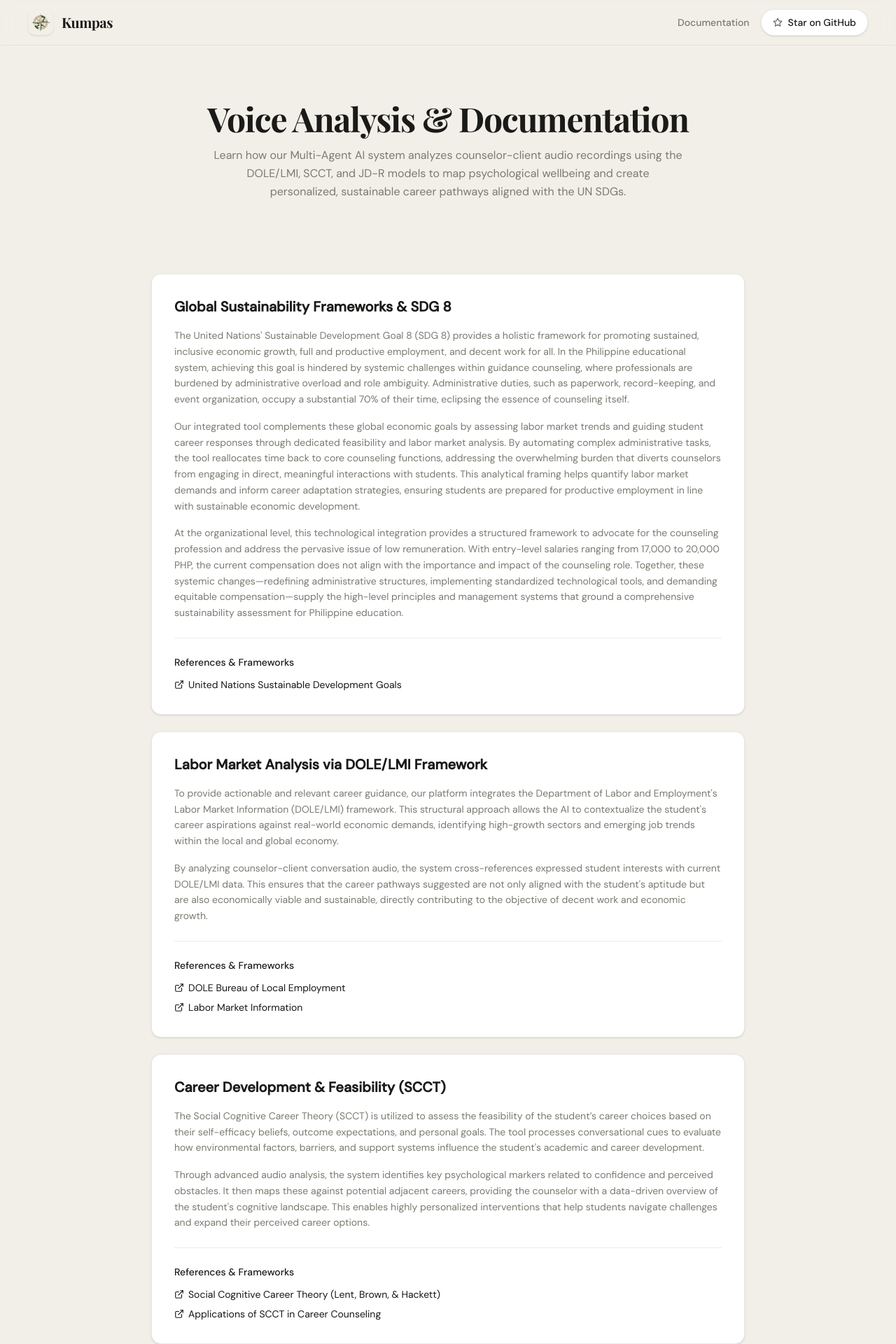
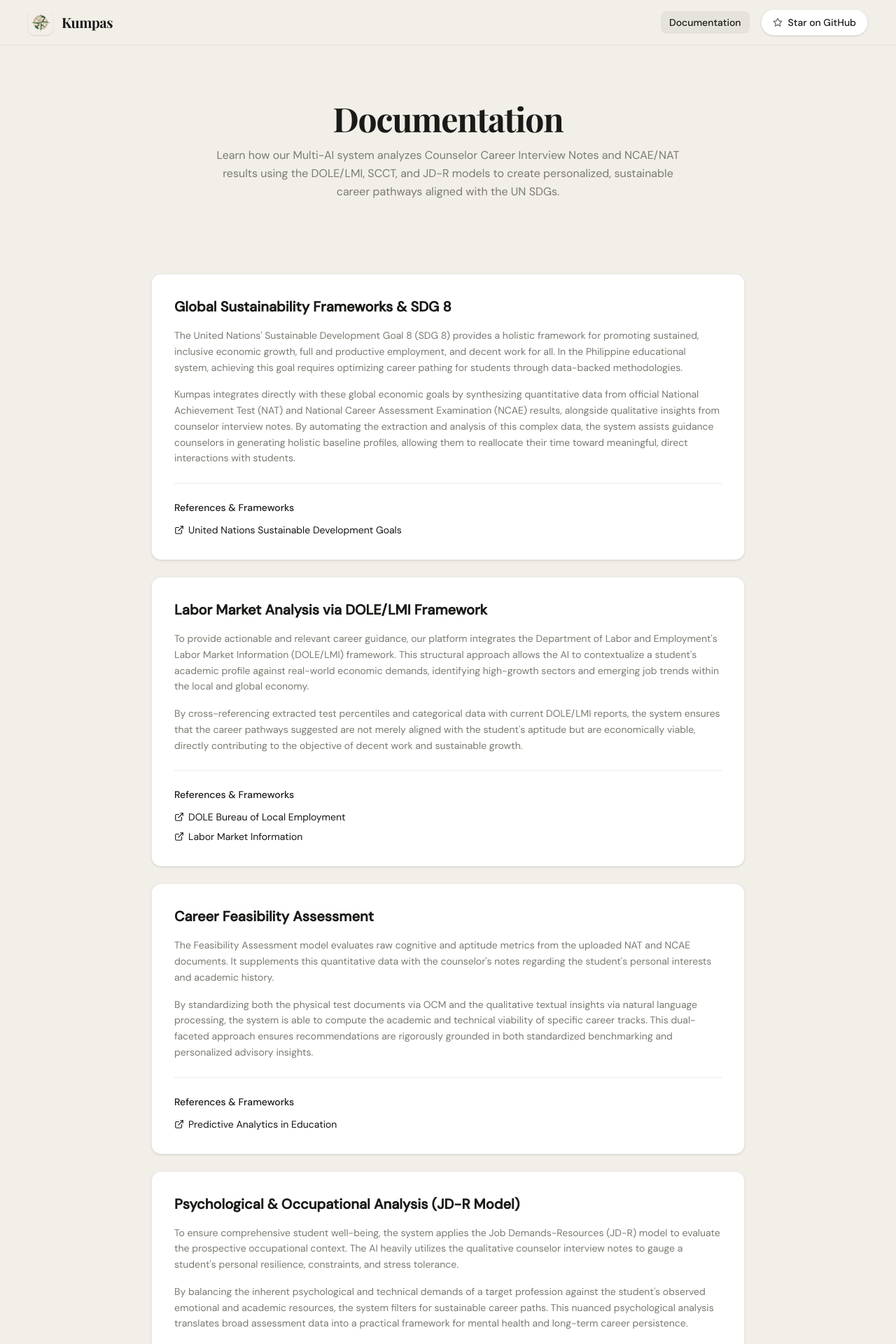
Before and after one commit to jermochi/kumpas, a Next.js app: page /documentation in a window 1280 px wide. Shown: the top 1920 px of the page at 70% size. Built offline with nearby package versions, Linux system fonts and the light colour scheme.

Commit message:
Modified readme to add screenshots of the application.\nRevised the documentation page based on the new flow of the app. Added visual toggle functionality to documentation button.

```diff
--- a/src/app/documentation/page.tsx
+++ b/src/app/documentation/page.tsx
@@ -9,10 +9,10 @@ export default function DocumentationPage() {
       {/* Page Header */}
       <header className="px-6 py-12 md:py-20 flex flex-col items-center">
         <h1 className="font-heading text-3xl font-bold tracking-tight text-ink sm:text-4xl md:text-5xl text-center">
-          Voice Analysis & Documentation
+          Documentation
         </h1>
         <p className="mt-4 max-w-2xl text-center text-sm text-muted-text sm:text-base leading-relaxed">
-          Learn how our Multi-Agent AI system analyzes counselor-client audio recordings using the DOLE/LMI, SCCT, and JD-R models to map psychological wellbeing and create personalized, sustainable career pathways aligned with the UN SDGs.
+          Learn how our Multi-AI system analyzes Counselor Career Interview Notes and NCAE/NAT results using the DOLE/LMI, SCCT, and JD-R models to create personalized, sustainable career pathways aligned with the UN SDGs.
         </p>
       </header>
 
--- a/src/components/navigation/nav-links.tsx
+++ b/src/components/navigation/nav-links.tsx
@@ -1,12 +1,21 @@
+"use client";
+
 import Link from "next/link";
+import { usePathname } from "next/navigation";
 
 export default function NavLinks() {
+    const pathname = usePathname();
+    const isDocPage = pathname === "/documentation";
+
     return (
         <div className="flex items-center gap-2 md:gap-4">
             {/* to be linked to documentation page*/}
             <Link
                 href="/documentation"
-                className="text-sm font-medium text-muted-text transition-colors hover:text-ink"
+                className={`transition-colors flex items-center justify-center rounded-md px-3 py-1.5 text-sm font-medium ${isDocPage
+                    ? "bg-black/5 text-ink"
+                    : "text-muted-text hover:bg-black/5 hover:text-ink"
+                    }`}
             >
                 Documentation
             </Link>
--- a/src/data/documentation/content.ts
+++ b/src/data/documentation/content.ts
@@ -8,9 +8,8 @@ export const documentationContent: DocumentationSectionType[] = [
   {
     title: "Global Sustainability Frameworks & SDG 8",
     paragraphs: [
-      "The United Nations' Sustainable Development Goal 8 (SDG 8) provides a holistic framework for promoting sustained, inclusive economic growth, full and productive employment, and decent work for all. In the Philippine educational system, achieving this goal is hindered by systemic challenges within guidance counseling, where professionals are burdened by administrative overload and role ambiguity. Administrative duties, such as paperwork, record-keeping, and event organization, occupy a substantial 70% of their time, eclipsing the essence of counseling itself.",
-      "Our integrated tool complements these global economic goals by assessing labor market trends and guiding student career responses through dedicated feasibility and labor market analysis. By automating complex administrative tasks, the tool reallocates time back to core counseling functions, addressing the overwhelming burden that diverts counselors from engaging in direct, meaningful interactions with students. This analytical framing helps quantify labor market demands and inform career adaptation strategies, ensuring students are prepared for productive employment in line with sustainable economic development.",
-      "At the organizational level, this technological integration provides a structured framework to advocate for the counseling profession and address the pervasive issue of low remuneration. With entry-level salaries ranging from 17,000 to 20,000 PHP, the current compensation does not align with the importance and impact of the counseling role. Together, these systemic changes—redefining administrative structures, implementing standardized technological tools, and demanding equitable compensation—supply the high-level principles and management systems that ground a comprehensive sustainability assessment for Philippine education."
+      "The United Nations' Sustainable Development Goal 8 (SDG 8) provides a holistic framework for promoting sustained, inclusive economic growth, full and productive employment, and decent work for all. In the Philippine educational system, achieving this goal requires optimizing career pathing for students through data-backed methodologies.",
+      "Kumpas integrates directly with these global economic goals by synthesizing quantitative data from official National Achievement Test (NAT) and National Career Assessment Examination (NCAE) results, alongside qualitative insights from counselor interview notes. By automating the extraction and analysis of this complex data, the system assists guidance counselors in generating holistic baseline profiles, allowing them to reallocate their time toward meaningful, direct interactions with students."
     ],
     references: [
       { label: "United Nations Sustainable Development Goals", url: "https://sdgs.un.org/" }
@@ -19,8 +18,8 @@ export const documentationContent: DocumentationSectionType[] = [
   {
     title: "Labor Market Analysis via DOLE/LMI Framework",
     paragraphs: [
-      "To provide actionable and relevant career guidance, our platform integrates the Department of Labor and Employment's Labor Market Information (DOLE/LMI) framework. This structural approach allows the AI to contextualize the student's career aspirations against real-world economic demands, identifying high-growth sectors and emerging job trends within the local and global economy.",
-      "By analyzing counselor-client conversation audio, the system cross-references expressed student interests with current DOLE/LMI data. This ensures that the career pathways suggested are not only aligned with the student's aptitude but are also economically viable and sustainable, directly contributing to the objective of decent work and economic growth."
+      "To provide actionable and relevant career guidance, our platform integrates the Department of Labor and Employment's Labor Market Information (DOLE/LMI) framework. This structural approach allows the AI to contextualize a student's academic profile against real-world economic demands, identifying high-growth sectors and emerging job trends within the local and global economy.",
+      "By cross-referencing extracted test percentiles and categorical data with current DOLE/LMI reports, the system ensures that the career pathways suggested are not merely aligned with the student's aptitude but are economically viable, directly contributing to the objective of decent work and sustainable growth."
     ],
     references: [
       { label: "DOLE Bureau of Local Employment", url: "https://ble.dole.gov.ph/" },
@@ -28,21 +27,20 @@ export const documentationContent: DocumentationSectionType[] = [
     ]
   },
   {
-    title: "Career Development & Feasibility (SCCT)",
+    title: "Career Feasibility Assessment",
     paragraphs: [
-      "The Social Cognitive Career Theory (SCCT) is utilized to assess the feasibility of the student’s career choices based on their self-efficacy beliefs, outcome expectations, and personal goals. The tool processes conversational cues to evaluate how environmental factors, barriers, and support systems influence the student's academic and career development.",
-      "Through advanced audio analysis, the system identifies key psychological markers related to confidence and perceived obstacles. It then maps these against potential adjacent careers, providing the counselor with a data-driven overview of the student's cognitive landscape. This enables highly personalized interventions that help students navigate challenges and expand their perceived career options."
+      "The Feasibility Assessment model evaluates raw cognitive and aptitude metrics from the uploaded NAT and NCAE documents. It supplements this quantitative data with the counselor's notes regarding the student's personal interests and academic history.",
+      "By standardizing both the physical test documents via OCM and the qualitative textual insights via natural language processing, the system is able to compute the academic and technical viability of specific career tracks. This dual-faceted approach ensures recommendations are rigorously grounded in both standardized benchmarking and personalized advisory insights."
     ],
     references: [
-      { label: "Social Cognitive Career Theory (Lent, Brown, & Hackett)", url: "https://psycnet.apa.org/record/1994-44243-001" },
-      { label: "Applications of SCCT in Career Counseling", url: "https://www.researchgate.net/publication/225083988_Social_Cognitive_Career_Theory" }
+      { label: "Predictive Analytics in Education", url: "https://www.jstor.org/stable/predictive-analytics-education" }
     ]
   },
   {
-    title: "Psychological Analysis (JD-R Model)",
+    title: "Psychological & Occupational Analysis (JD-R Model)",
     paragraphs: [
-      "To ensure comprehensive student well-being, the system incorporates the Job Demands-Resources (JD-R) model. Originally designed to measure occupational stress and motivation, this framework is adapted to evaluate the educational demands placed on students versus the resources (academic, emotional, and social) available to them.",
-      "By recognizing patterns in the client's voice, including tone and expressed anxieties, the AI assesses the balance between student 'demands' (academic pressure, expectations) and 'resources' (counseling support, coping mechanisms). This psychological analysis capability translates broad student development goals into practical criteria for mental health and career readiness, helping to standardize the quality of care across institutions."
+      "To ensure comprehensive student well-being, the system applies the Job Demands-Resources (JD-R) model to evaluate the prospective occupational context. The AI heavily utilizes the qualitative counselor interview notes to gauge a student's personal resilience, constraints, and stress tolerance.",
+      "By balancing the inherent psychological and technical demands of a target profession against the student's observed emotional and academic resources, the system filters for sustainable career paths. This nuanced psychological analysis translates broad assessment data into a practical framework for mental health and long-term career persistence."
     ],
     references: [
       { label: "The Job Demands-Resources Model (Demerouti et al.)", url: "https://psycnet.apa.org/record/2001-17079-005" },
```
Also changed, not shown: 3 other files (tests, documents, lock files or other folders).
